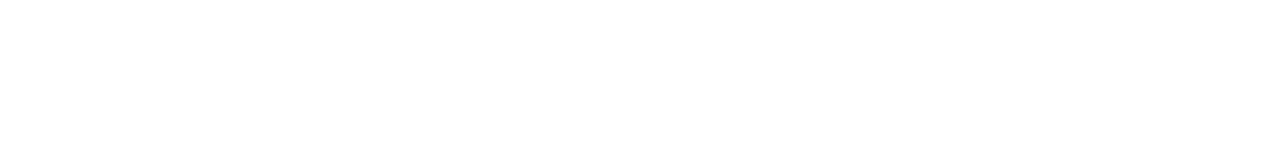
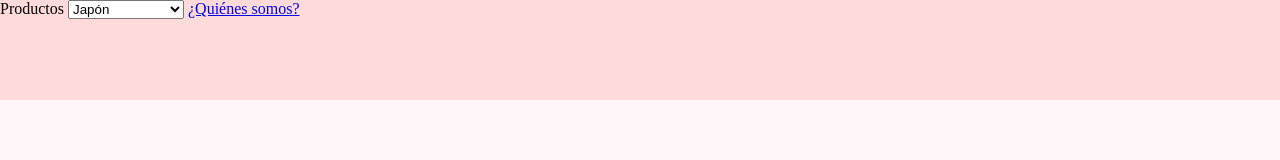
Before and after one commit to Estherdg/CandyKoa, a website built with Vite: page src/index.html in a window 1280 px wide. Built offline with nearby package versions, Linux system fonts and the light colour scheme.

Commit message:
Modificaciones

```diff
--- a/src/index.css
+++ b/src/index.css
@@ -0,0 +1,16 @@
+body {
+  margin: 0;
+  background-color: #fff6fa;
+}
+
+header {
+  background-color: #ffdada;
+  width: auto;
+  height: 100px;
+}
+
+/* footer {
+  background-color: #ffdada;
+  width: auto;
+  height: 100px;
+} */
--- a/src/index.html
+++ b/src/index.html
@@ -4,11 +4,32 @@
   <meta charset="UTF-8">
   <meta http-equiv="X-UA-Compatible" content="IE=edge">
   <meta name="viewport" content="width=device-width, initial-scale=1.0">
-  <title>Document</title>
+  <title>CandyKoa </title>
   <link rel="stylesheet" href="./index.css">
   <script type="module" src="./index.js"></script>
 </head>
+<header>
+  <div class="header">
+    <nav>
+      <label for="productos">Productos</label>
+      <select name="Productos" id="product">
+        <option value="japon">Japón</option>
+        <option value="eeuu">Estados Unidos</option>
+        <option value="americaLatina">América Latina</option>
+        <option value="ue">Europa</option>
+      </select>
+      <a href="http://" rel="noopener noreferrer">¿Quiénes somos?</a>
+    </nav>
+  </div>
+</header>
 <body>
+<div class="logo-frase">
 
+</div>
+<div class="carroussel"></div>
+<div class="international-candy"></div>
+<div class="trending"></div>
 </body>
+<footer>
+</footer>
 </html>
```
Also changed, not shown: src/assets/logo.png (added), src/assets/nombre-logo.png (added), 1 other file.
